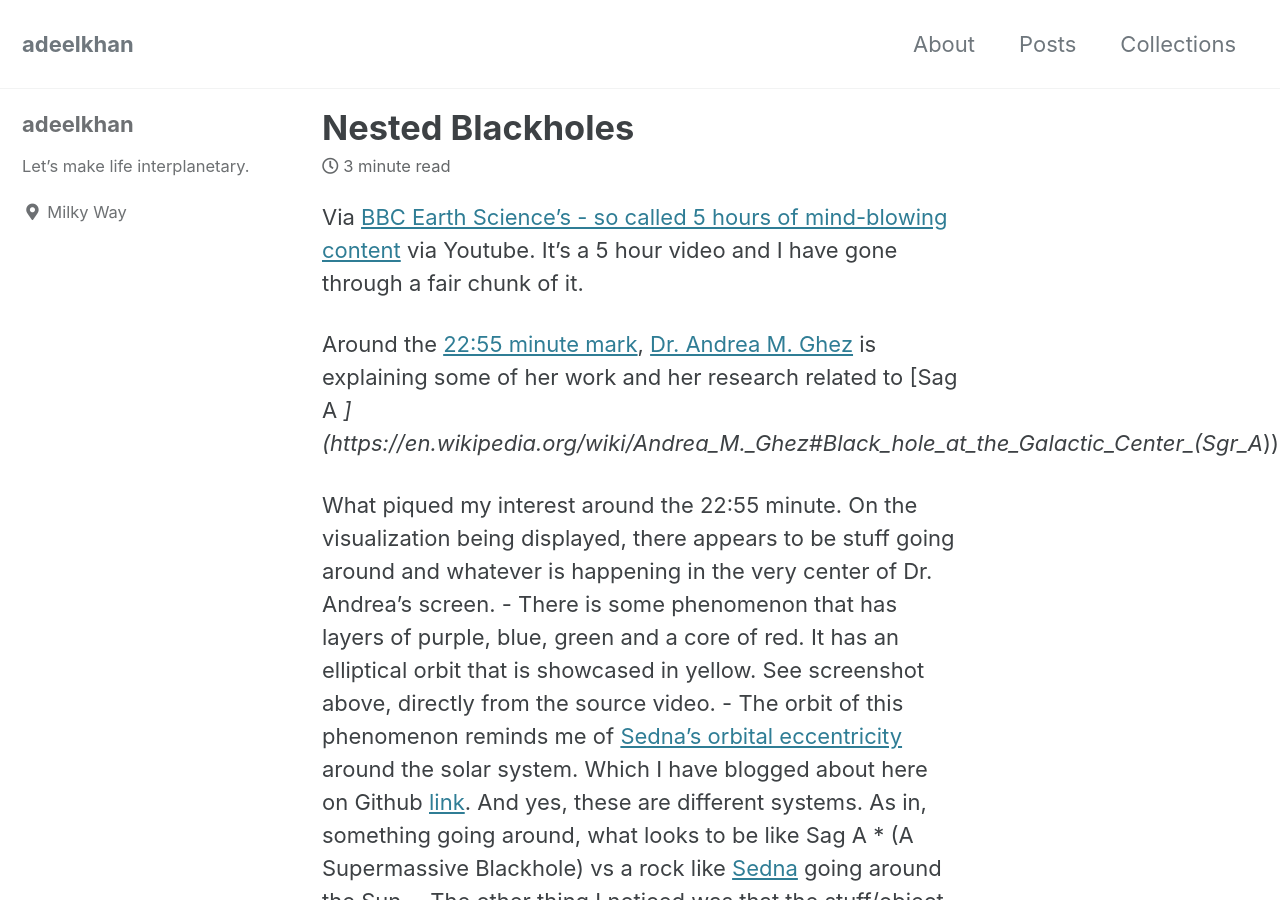
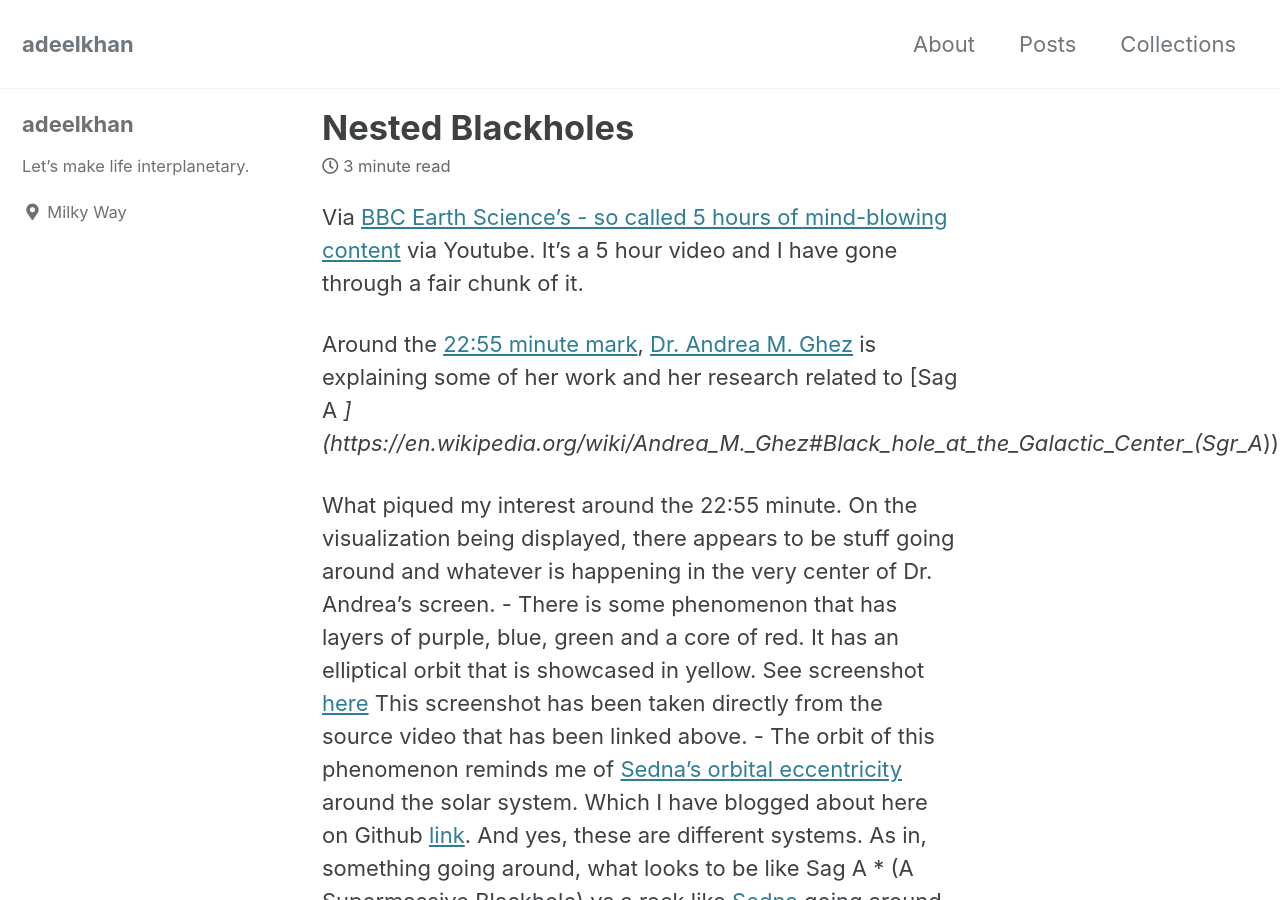
Before and after one commit to stellardreams/stellardreams.github.io, a Jekyll site: the page built from _posts/2024-12-09-Nested-Blackholes.md, in a window 1280 px wide and 900 px high. Built offline with Jekyll 4.4.1, drawn with Linux system fonts in a browser that asks for light colours; cached includes are drawn as plain includes.

Commit message:
Update 2024-12-09-Nested-Blackholes.md
edits. I forget how to source an image directly. It's been a while since I updated these pages and posts.

```diff
--- a/_posts/2024-12-09-Nested-Blackholes.md
+++ b/_posts/2024-12-09-Nested-Blackholes.md
@@ -3,7 +3,7 @@
 Around the [22:55 minute mark](https://youtu.be/u6_wBEdQFf4?t=1350), [Dr. Andrea M. Ghez](https://en.wikipedia.org/wiki/Andrea_M._Ghez) is explaining some of her work and her research related to [Sag A *](https://en.wikipedia.org/wiki/Andrea_M._Ghez#Black_hole_at_the_Galactic_Center_(Sgr_A*))
 
 What piqued my interest around the 22:55 minute. On the visualization being displayed, there appears to be stuff going around and whatever is happening in the very center of Dr. Andrea's screen.
-- There is some phenomenon that has layers of purple, blue, green and a core of red. It has an elliptical orbit that is showcased in yellow. See screenshot above, directly from the source video.
+- There is some phenomenon that has layers of purple, blue, green and a core of red. It has an elliptical orbit that is showcased in yellow. See screenshot [here](https://github.com/stellardreams/stellardreams.github.io/blob/master/assets/images/12-13-2024-BBC-Five-Hours-Nested-Blackholes.PNG?raw=true) This screenshot has been taken directly from the source video that has been linked above.
 - The orbit of this phenomenon reminds me of [Sedna's orbital eccentricity](https://en.wikipedia.org/wiki/Sedna_(dwarf_planet)#Orbit_and_rotation) around the solar system. Which I have blogged about here on Github [link](https://stellardreams.github.io/Sedna's-orbital-eccentricity/). And yes, these are different systems. As in, something going around, what looks to be like Sag A * (A Supermassive Blackhole) vs a rock like [Sedna](https://lweb.cfa.harvard.edu/~kenyon/pf/sedna/vid1.html) going around the Sun.
 - The other thing I noticed was that the stuff/object circling the Blackhole was moving in it's orbit, what seemed to be like varying speeds. So I started thinking. That either a. There is more mass around the areas where the object slows down. Or b. There are other/nested blackholes situated in these regions. Which would not only explains the orbital eccentricity of the object in motion. But the varying speeds around particular points.
 
```
